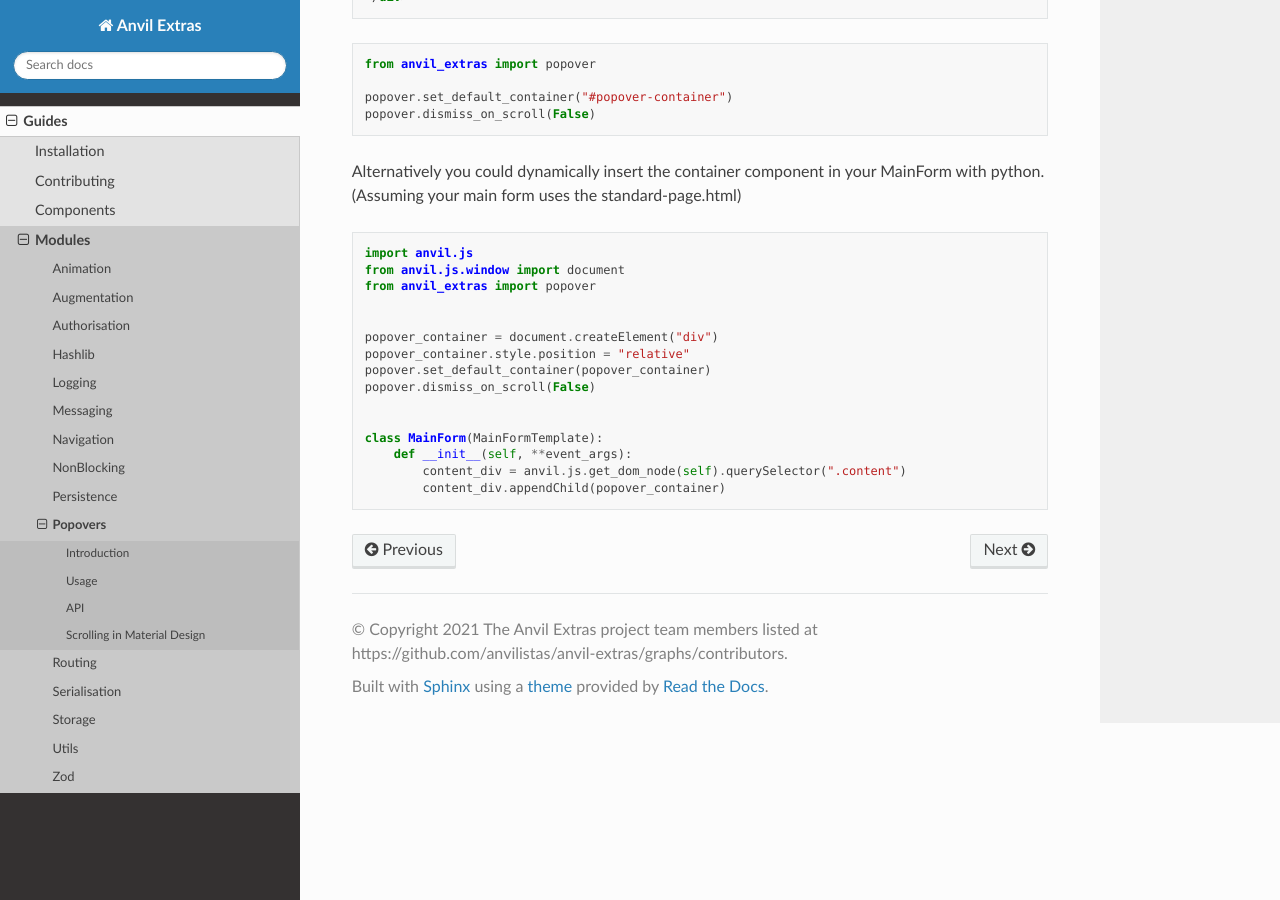
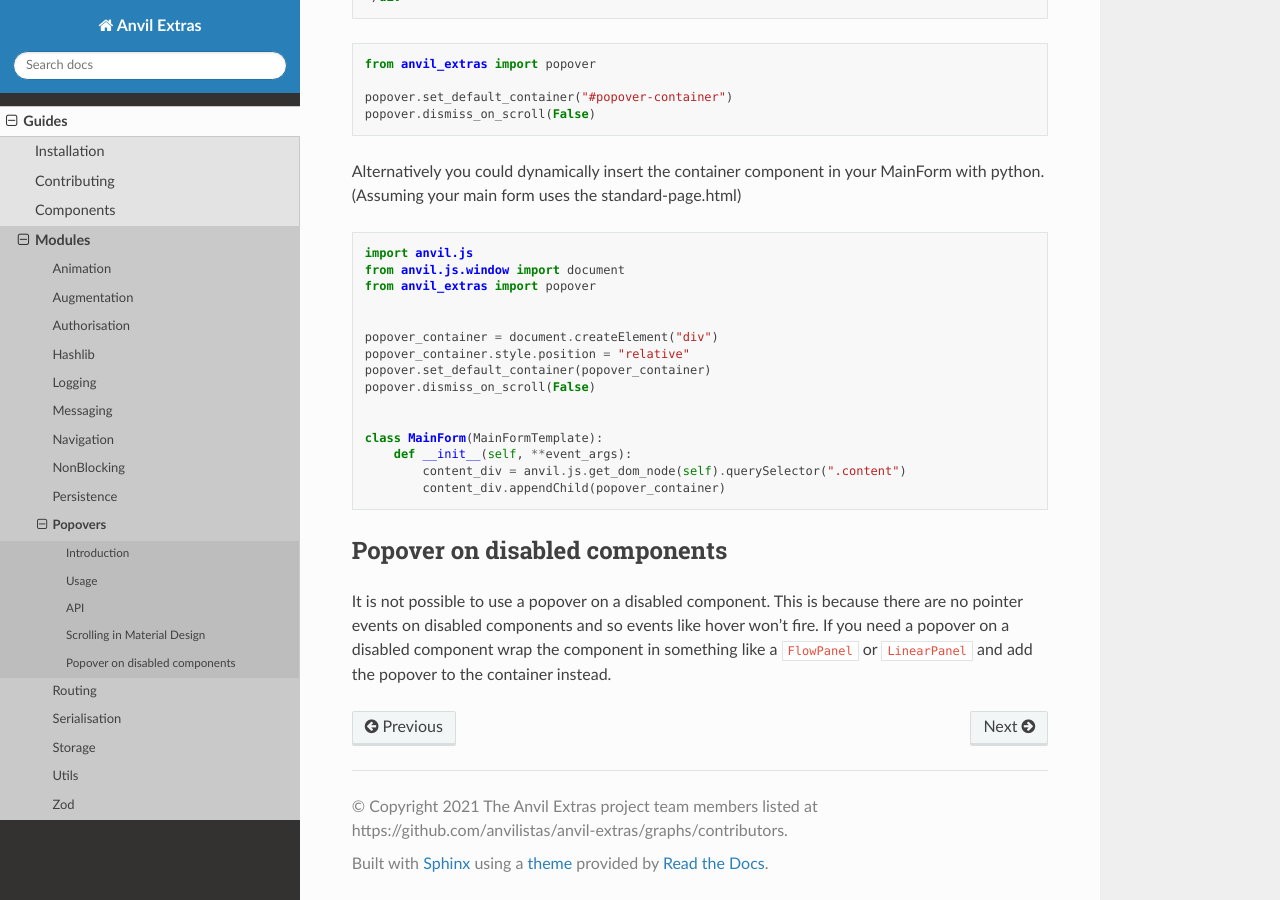
Before and after one commit to anvilistas/anvil-extras, a Sphinx documentation site: the page built from docs/guides/modules/popover.rst, in a window 1280 px wide and 900 px high, scrolled down 3715 px. Built offline with Sphinx 7.4.7 and the Read the Docs theme 2.0.0, drawn with Linux system fonts in a browser that asks for light colours.

Commit message:
popover - note on disabled components

```diff
--- a/docs/guides/modules/popover.rst
+++ b/docs/guides/modules/popover.rst
@@ -196,3 +196,12 @@ Alternatively you could dynamically insert the container component in your MainF
         def __init__(self, **event_args):
             content_div = anvil.js.get_dom_node(self).querySelector(".content")
             content_div.appendChild(popover_container)
+
+
+Popover on disabled components
+------------------------------
+
+It is not possible to use a popover on a disabled component.
+This is because there are no pointer events on disabled components and so events like hover won't fire.
+If you need a popover on a disabled component wrap the component in something like a ``FlowPanel`` or ``LinearPanel``
+and add the popover to the container instead.
```
